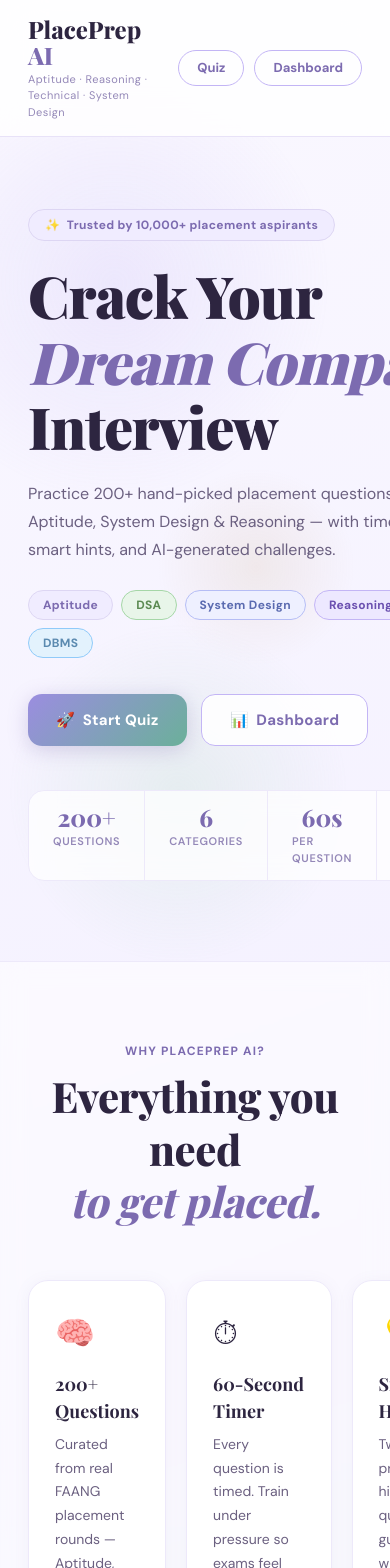
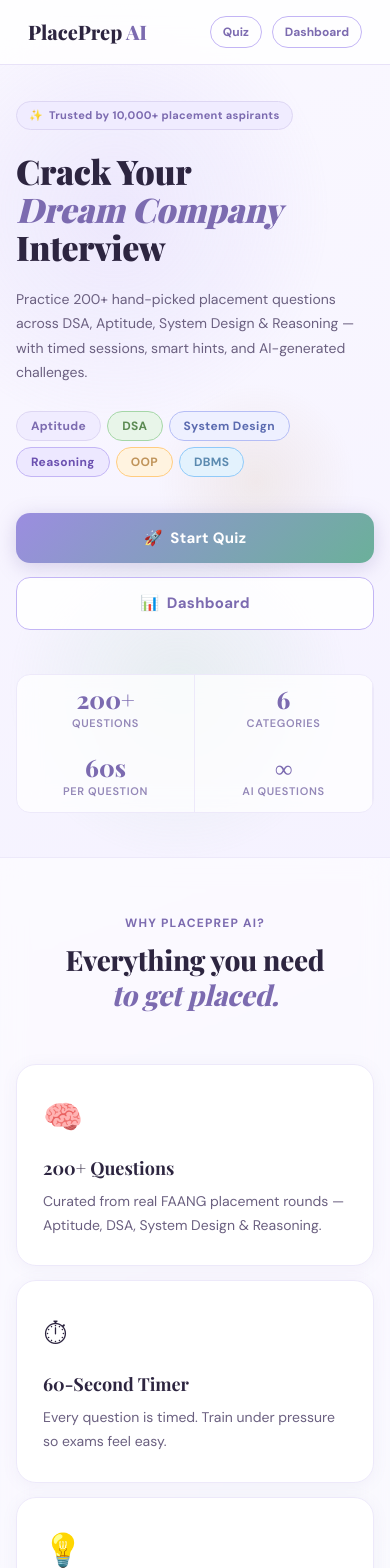
Before and after one commit to DhanushMadhyasta/placeprep-ai, a Next.js app: page / in a window 390 px wide. Shown: the top 1568 px of the page. Built offline with nearby package versions, Linux system fonts and the light colour scheme; a web font is replaced by a local one.

Commit message:
Updated mobile view

```diff
--- a/app/page.tsx
+++ b/app/page.tsx
@@ -42,44 +42,44 @@
 
       {/* ── HEADER ───────────────────────────────────────────────────────── */}
       <header style={s.header}>
-        <div style={s.headerInner}>
+        <div style={s.headerInner} className="header-inner">
           <div>
-            <h1 style={s.logo}>PlacePrep <span style={s.logoAccent}>AI</span></h1>
-            <p style={s.tagline}>Aptitude · Reasoning · Technical · System Design</p>
+            <h1 style={s.logo} className="logo-text">PlacePrep <span style={s.logoAccent}>AI</span></h1>
+            <p style={s.tagline} className="header-tagline">Aptitude · Reasoning · Technical · System Design</p>
           </div>
           <div style={s.headerBtns}>
-            <a href="/quiz" style={{ ...s.headerLink }}>Quiz</a>
-            <a href="/dashboard" style={{ ...s.headerLink }}>Dashboard</a>
+            <a href="/quiz" style={{ ...s.headerLink }} className="header-link">Quiz</a>
+            <a href="/dashboard" style={{ ...s.headerLink }} className="header-link">Dashboard</a>
           </div>
         </div>
       </header>
 
       {/* ── HERO ─────────────────────────────────────────────────────────── */}
-      <section style={s.hero} ref={heroRef}>
+      <section style={s.hero} ref={heroRef} className="hero-grid">
         {/* decorative blobs */}
         <div style={s.blob1} />
         <div style={s.blob2} />
         <div style={s.blob3} />
 
-        <div style={{ ...s.heroContent, opacity: visible ? 1 : 0, transform: visible ? "translateY(0)" : "translateY(28px)", transition: "opacity 0.7s ease, transform 0.7s ease" }}>
-          <div style={s.heroBadge} className="fadeUp-d1">
+        <div style={{ ...s.heroContent, opacity: visible ? 1 : 0, transform: visible ? "translateY(0)" : "translateY(28px)", transition: "opacity 0.7s ease, transform 0.7s ease" }} className="hero-content">
+          <div style={s.heroBadge} className="fadeUp-d1 hero-badge">
             ✨ &nbsp;Trusted by 10,000+ placement aspirants
           </div>
 
-          <h2 style={s.heroTitle} className="fadeUp-d2">
+          <h2 style={s.heroTitle} className="fadeUp-d2 hero-title">
             Crack Your<br />
             <span style={s.heroAccent}>Dream Company</span><br />
             Interview
           </h2>
 
-          <p style={s.heroSub} className="fadeUp-d3">
+          <p style={s.heroSub} className="fadeUp-d3 hero-sub">
             Practice 200+ hand-picked placement questions across DSA, Aptitude,
             System Design &amp; Reasoning — with timed sessions, smart hints,
             and AI-generated challenges.
           </p>
 
           {/* Category pills */}
-          <div style={s.catRow} className="fadeUp-d4">
+          <div style={s.catRow} className="fadeUp-d4 cat-row">
             {CATEGORIES.map((c) => (
               <span key={c.label} style={{ ...s.catPill, color: c.color, background: c.bg, borderColor: c.border }}>
                 {c.label}
@@ -88,24 +88,24 @@
           </div>
 
           {/* CTA buttons */}
-          <div style={s.ctaRow} className="fadeUp-d5">
-            <a href="/quiz" style={s.btnPrimary} className="btn-hover">
+          <div style={s.ctaRow} className="fadeUp-d5 cta-row">
+            <a href="/quiz" style={s.btnPrimary} className="btn-hover btn-primary">
               🚀 &nbsp;Start Quiz
             </a>
-            <a href="/dashboard" style={s.btnSecondary} className="btn-hover">
+            <a href="/dashboard" style={s.btnSecondary} className="btn-hover btn-secondary">
               📊 &nbsp;Dashboard
             </a>
           </div>
 
           {/* quick stats strip */}
-          <div style={s.statsStrip} className="fadeUp-d6">
+          <div style={s.statsStrip} className="fadeUp-d6 stats-strip">
             {[
               { val: "200+", label: "Questions" },
               { val: "6", label: "Categories" },
               { val: "60s", label: "Per Question" },
               { val: "∞", label: "AI Questions" },
             ].map((x) => (
-              <div key={x.label} style={s.statItem}>
+              <div key={x.label} style={s.statItem} className="stat-item">
                 <span style={s.statVal}>{x.val}</span>
                 <span style={s.statLabel}>{x.label}</span>
               </div>
@@ -114,7 +114,7 @@
         </div>
 
         {/* floating card mockup */}
-        <div style={{ ...s.heroCard, opacity: visible ? 1 : 0, transform: visible ? "translateY(0) rotate(-1deg)" : "translateY(40px) rotate(-1deg)", transition: "opacity 0.8s ease 0.3s, transform 0.8s ease 0.3s" }} className="float-card">
+        <div style={{ ...s.heroCard, opacity: visible ? 1 : 0, transform: visible ? "translateY(0) rotate(-1deg)" : "translateY(40px) rotate(-1deg)", transition: "opacity 0.8s ease 0.3s, transform 0.8s ease 0.3s" }} className="float-card hero-card">
           <div style={s.cardHeader}>
             <span style={s.cardChip}>DSA</span>
             <span style={s.cardChip}>Q 12 · 2 attempts left</span>
@@ -140,11 +140,11 @@
       </section>
 
       {/* ── FEATURES ─────────────────────────────────────────────────────── */}
-      <section style={s.featSection}>
+      <section style={s.featSection} className="feat-section">
         <div style={s.sectionInner}>
           <p style={s.sectionEyebrow}>Why PlacePrep AI?</p>
-          <h3 style={s.sectionTitle}>Everything you need<br /><span style={s.sectionAccent}>to get placed.</span></h3>
-          <div style={s.featGrid}>
+          <h3 style={s.sectionTitle} className="section-title">Everything you need<br /><span style={s.sectionAccent}>to get placed.</span></h3>
+          <div style={s.featGrid} className="feat-grid">
             {FEATURES.map((f, i) => (
               <div key={f.title} style={s.featCard} className="feat-card">
                 <span style={s.featIcon}>{f.icon}</span>
@@ -157,11 +157,11 @@
       </section>
 
       {/* ── BOTTOM CTA ───────────────────────────────────────────────────── */}
-      <section style={s.ctaSection}>
+      <section style={s.ctaSection} className="cta-section">
         <div style={s.ctaInner}>
           <div style={s.ctaBlob} />
           <p style={s.ctaEyebrow}>Ready to begin?</p>
-          <h3 style={s.ctaTitle}>Your placement season<br />starts <span style={s.ctaTitleAccent}>right now.</span></h3>
+          <h3 style={s.ctaTitle} className="cta-title">Your placement season<br />starts <span style={s.ctaTitleAccent}>right now.</span></h3>
           <p style={s.ctaSub}>No sign-up. No fluff. Just you, the clock, and 200+ placement questions.</p>
           <div style={s.ctaBtns}>
             <a href="/quiz" style={s.btnPrimary} className="btn-hover">
@@ -175,7 +175,7 @@
       </section>
 
       {/* ── FOOTER ───────────────────────────────────────────────────────── */}
-      <footer style={s.footer}>
+      <footer style={s.footer} className="footer-inner">
         <div style={s.footerTop}>
           <div style={s.footerLeft}>
             <span style={s.footerLogo}>PlacePrep <span style={s.logoAccent}>AI</span></span>
@@ -188,7 +188,7 @@
           </div>
         </div>
         <div style={s.footerDivider} />
-        <div style={s.footerBottom}>
+        <div style={s.footerBottom} className="footer-bottom">
           <span style={s.footerCopy}>© {new Date().getFullYear()} PlacePrep AI. All rights reserved.</span>
           <span style={s.footerCredit}>
             Designed &amp; Developed by{" "}
@@ -236,6 +236,40 @@
 
   .feat-card { transition: transform 0.22s ease, box-shadow 0.22s ease; }
   .feat-card:hover { transform: translateY(-5px); box-shadow: 0 12px 40px rgba(124,107,176,0.14); }
+
+  /* ── TABLET (≤ 900px) ── */
+  @media (max-width: 900px) {
+    .hero-grid     { grid-template-columns: 1fr !important; padding: 48px 20px 56px !important; }
+    .hero-card     { display: none !important; }
+    .hero-title    { font-size: 44px !important; }
+    .feat-grid     { grid-template-columns: repeat(2,1fr) !important; }
+    .cta-title     { font-size: 38px !important; }
+    .stats-strip   { width: 100% !important; }
+    .section-title { font-size: 34px !important; }
+    .header-tagline{ display: none !important; }
+  }
+
+  /* ── MOBILE (≤ 600px) ── */
+  @media (max-width: 600px) {
+    .hero-grid     { padding: 36px 16px 44px !important; gap: 28px !important; }
+    .hero-title    { font-size: 34px !important; letter-spacing: -0.01em !important; }
+    .hero-sub      { font-size: 14px !important; }
+    .hero-badge    { font-size: 11px !important; padding: 5px 12px !important; }
+    .feat-grid     { grid-template-columns: 1fr !important; gap: 14px !important; }
+    .cta-title     { font-size: 30px !important; }
+    .cta-section   { padding: 60px 16px !important; }
+    .section-title { font-size: 28px !important; }
+    .feat-section  { padding: 56px 16px !important; }
+    .stats-strip   { flex-wrap: wrap !important; width: 100% !important; border-radius: 14px !important; }
+    .stat-item     { flex: 1 1 calc(50% - 1px) !important; padding: 12px 10px !important; }
+    .cta-row       { flex-direction: column !important; }
+    .btn-primary, .btn-secondary { width: 100% !important; justify-content: center !important; }
+    .header-link   { padding: 6px 12px !important; font-size: 12px !important; }
+    .logo-text     { font-size: 20px !important; }
+    .footer-inner  { padding: 20px 16px 18px !important; }
+    .footer-bottom { flex-direction: column !important; align-items: flex-start !important; gap: 4px !important; }
+    .cat-row       { gap: 6px !important; }
+  }
 `;
 
 // ─────────────────────────────────────────────────────────────────────────────
```
